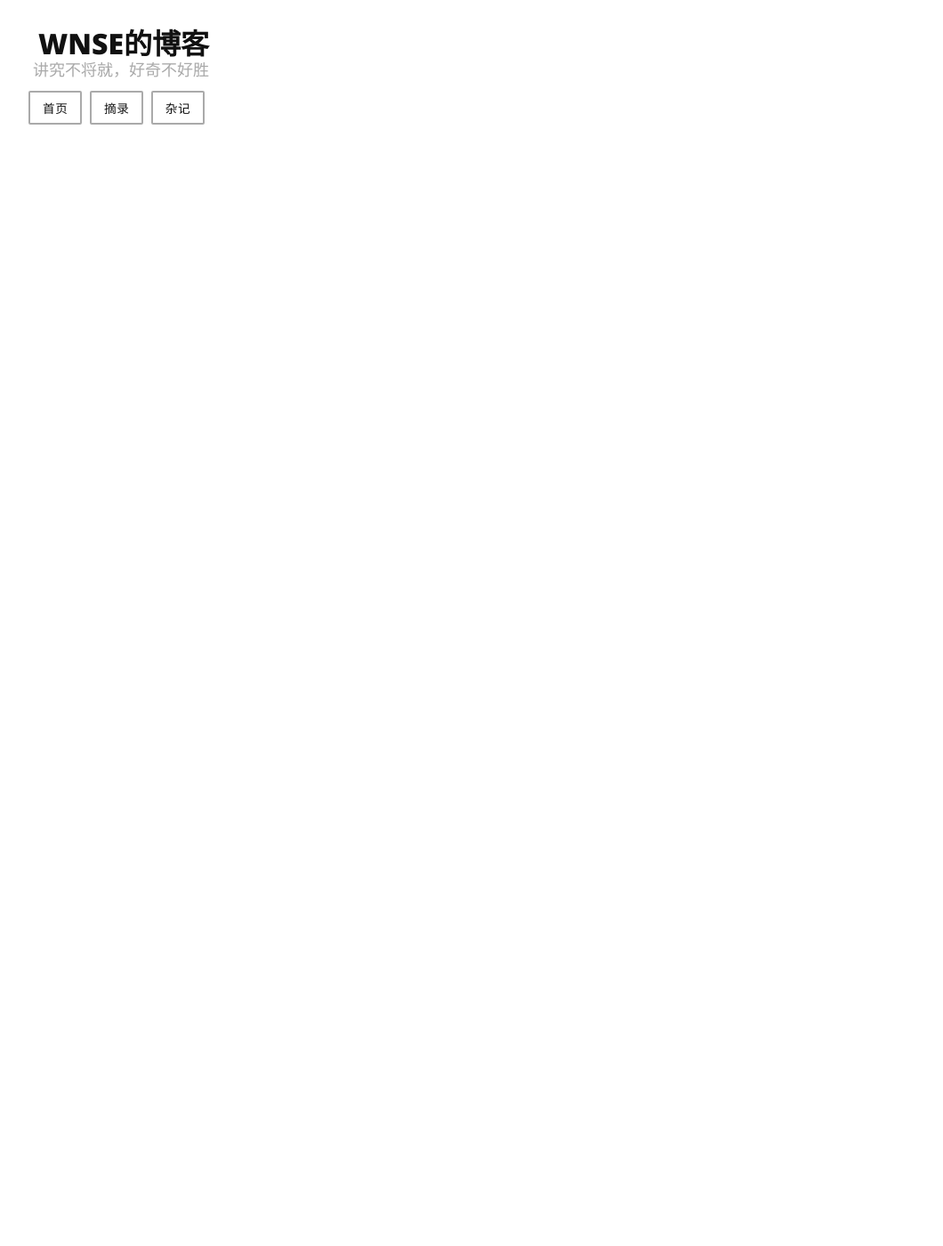
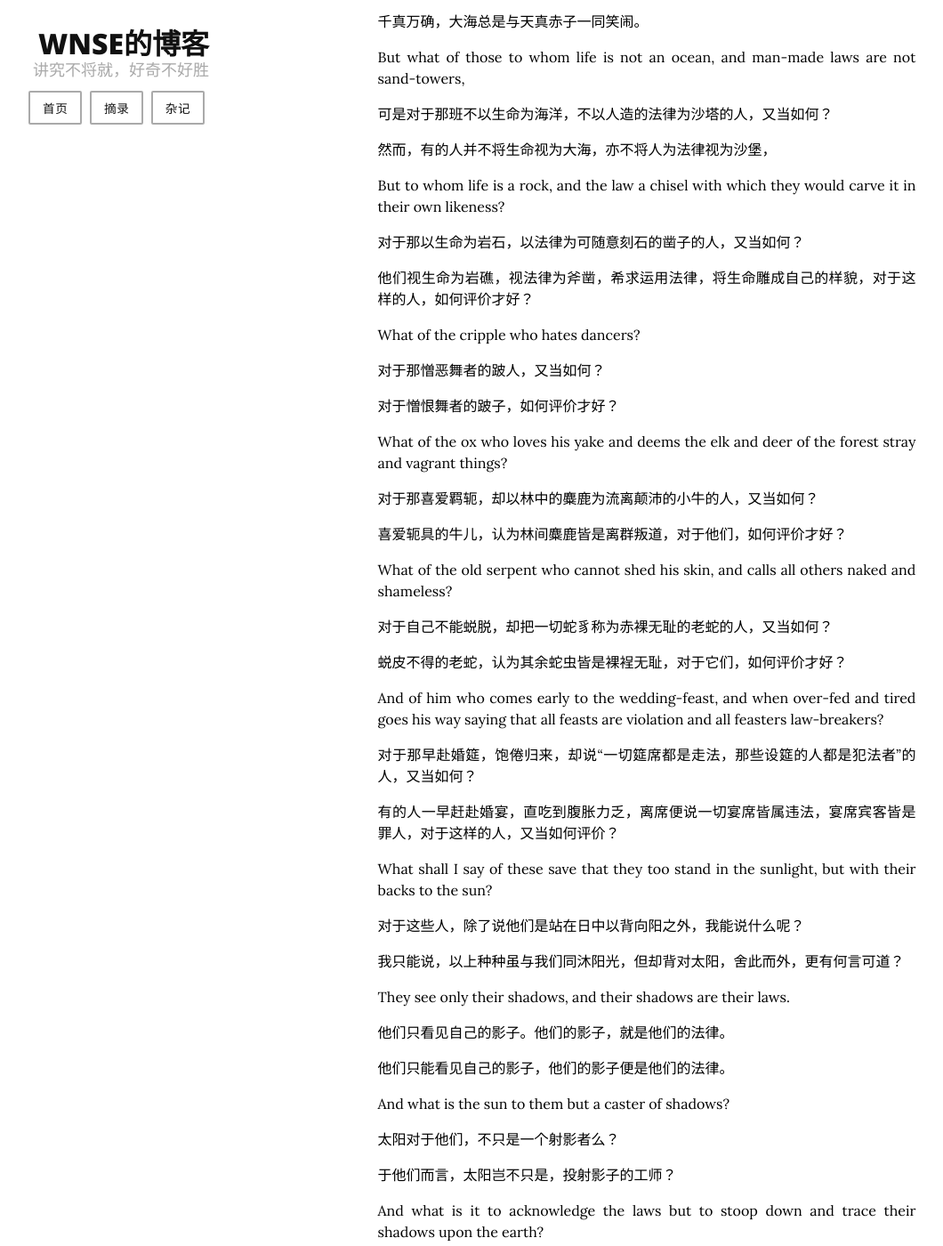
Before and after one commit to wnse/wnse.github.io, a Jekyll site: the page built from _notes/The-Prophet-On-Laws.md, in a window 1280 px wide and 1400 px high, scrolled down 1293 px. Shown: the whole window at 89% size, without its empty margins (73-1133 px from the left). Built offline with Jekyll 4.4.1, drawn with Linux system fonts in a browser that asks for light colours; nearby versions of some CDN libraries; some of the changed text lies outside the part shown.

Commit message:
vault backup: 2021-11-02 20:19:35

```diff
--- a/_notes/The-Prophet-On-Laws.md
+++ b/_notes/The-Prophet-On-Laws.md
@@ -14,20 +14,148 @@ modified_date:
 
 On Laws
 
+论法律
+
 Then a lawyer said, But what of our Laws, master?
+
+于是一个律师说：可是，我们的法律怎么样呢，夫子？
+
+听闻此言，一名律师开口说道，师尊啊，既是如此，我们的法律又当如何理会？
 
 And he answered:
 
+他回答说：
+
+于是他答道：
+
 You delight in laying down laws,
+
+你们喜欢立法，
+
+你们乐于制订法律，
 
 Yet you delight more in breaking them.
 
+却也更喜欢犯法。
+
+却更乐于破坏法律。
+
 Like children playing by the ocean who build sand-towers with constancy and then destroy them with laughter.
+
+如同那在海滨游戏的孩子，勤恳地建造了沙塔，然后又嬉笑地将它毁坏。
+
+如同在海边嬉戏的孩子，你们兢兢业业地筑起沙堡，然后又在笑闹之中，将它们一一推倒。
 
 But while you build your sand-towers the ocean brings more sand to the shore,
 
+但是当你们建造沙塔的时候，海洋又送许多的沙土上来，
+
+虽则如此，当你们修筑沙堡，大海会将更多的沙子送上岸来，
+
 And when you destroy them the ocean laughs with you.
+
+等你们毁坏那沙塔的时候，海洋又与你们一同哄笑。
+
+当你们推倒沙堡，大海也会与你们一同笑闹。
 
 Verily the ocean laughs always with the innocent.
 
+真的，海洋常和天真的人一同哄笑。
+
+千真万确，大海总是与天真赤子一同笑闹。
+
 But what of those to whom life is not an ocean, and man-made laws are not sand-towers,
+
+可是对于那班不以生命为海洋，不以人造的法律为沙塔的人，又当如何？
+
+然而，有的人并不将生命视为大海，亦不将人为法律视为沙堡，
+
+But to whom life is a rock, and the law a chisel with which they would carve it in their own likeness?
+
+对于那以生命为岩石，以法律为可随意刻石的凿子的人，又当如何？
+
+他们视生命为岩礁，视法律为斧凿，希求运用法律，将生命雕成自己的样貌，对于这样的人，如何评价才好？
+
+What of the cripple who hates dancers?
+
+对于那憎恶舞者的跛人，又当如何？
+
+对于憎恨舞者的跛子，如何评价才好？
+
+What of the ox who loves his yake and deems the elk and deer of the forest stray and vagrant things?
+
+对于那喜爱羁轭，却以林中的麋鹿为流离颠沛的小牛的人，又当如何？
+
+喜爱轭具的牛儿，认为林间麋鹿皆是离群叛道，对于他们，如何评价才好？
+
+What of the old serpent who cannot shed his skin, and calls all others naked and shameless?
+
+对于自己不能蜕脱，却把一切蛇豸称为赤裸无耻的老蛇的人，又当如何？
+
+蜕皮不得的老蛇，认为其余蛇虫皆是裸裎无耻，对于它们，如何评价才好？
+
+And of him who comes early to the wedding-feast, and when over-fed and tired goes his way saying that all feasts are violation and all feasters law-breakers?
+
+对于那早赴婚筵，饱倦归来，却说“一切筵席都是走法，那些设筵的人都是犯法者”的人，又当如何？
+
+有的人一早赶赴婚宴，直吃到腹胀力乏，离席便说一切宴席皆属违法，宴席宾客皆是罪人，对于这样的人，又当如何评价？
+
+What shall I say of these save that they too stand in the sunlight, but with their backs to the sun?
+
+对于这些人，除了说他们是站在日中以背向阳之外，我能说什么呢？
+
+我只能说，以上种种虽与我们同沐阳光，但却背对太阳，舍此而外，更有何言可道？
+
+They see only their shadows, and their shadows are their laws.
+
+他们只看见自己的影子。他们的影子，就是他们的法律。
+
+他们只能看见自己的影子，他们的影子便是他们的法律。
+
+And what is the sun to them but a caster of shadows?
+
+太阳对于他们，不只是一个射影者么？
+
+于他们而言，太阳岂不只是，投射影子的工师？
+
+And what is it to acknowledge the laws but to stoop down and trace their shadows upon the earth?
+
+承认法律，不就是佝偻着在地上寻迹阴影么？
+
+承认法律，岂不只是折腰摸索，他们投在地上的影子？
+
+But you who walk facing the sun, what images drawn on the earth can hold you?
+
+你们只向着阳光行走的人，那种地上的映影，能捉住你们么？
+
+可是，你们这些面向太阳行进的人啊，画在地上的图形，岂能将你们束缚？
+
+You who travel with the wind, what weathervane shall direct your course?
+
+你们这乘风邀游的人，那种风信话旗能指标你们的路程么？
+
+你们这些乘风邀游的人啊，指示风向的标杆，岂能左右你们的道路？
+
+What man's law shall bind you if you break your yoke but upon no man's prison door?
+
+如果你们不在任何人的囚室门前，敲碎你们的镣铐，那种人造的法律能束缚你们么？
+
+倘若你们打碎自身的桎梏，却不曾打碎他人的牢门，人为的法律，岂能将你们约束？
+
+What laws shall you fear if you dance but stumble against no man's iron chains?
+
+如果你们跳舞，却不撞击任何人的铁链，你们还怕什么法律呢？
+
+倘若你们翩然起舞，却不曾绊上他人的铁链，何须畏惧任何法律？
+
+And who is he that shall bring you to judgment if you tear off your garment yet leave it in no man's path?
+
+如果你撕脱你们的衣裳，却不丢弃在任何人行的道上，有谁能把你带去受审呢？
+
+倘若你们扯去自己的衣衫，却不曾将它扔进他人的道路，何人能将你们控诉？
+
+People of Orphalese, you can muffle the drum, and you can loosen the strings of the lyre, but who shall command the skylark not to sing?
+
+阿法利斯的民众啊，你们纵能闷信鼓音，松却琴弦，但有谁能禁止那云雀不高唱？
+
+奥法里斯的居民啊，你们可以捂住鼓点，可以撤去竖琴的琴弦，即令如此，谁能禁止云雀的鸣啭？
```
